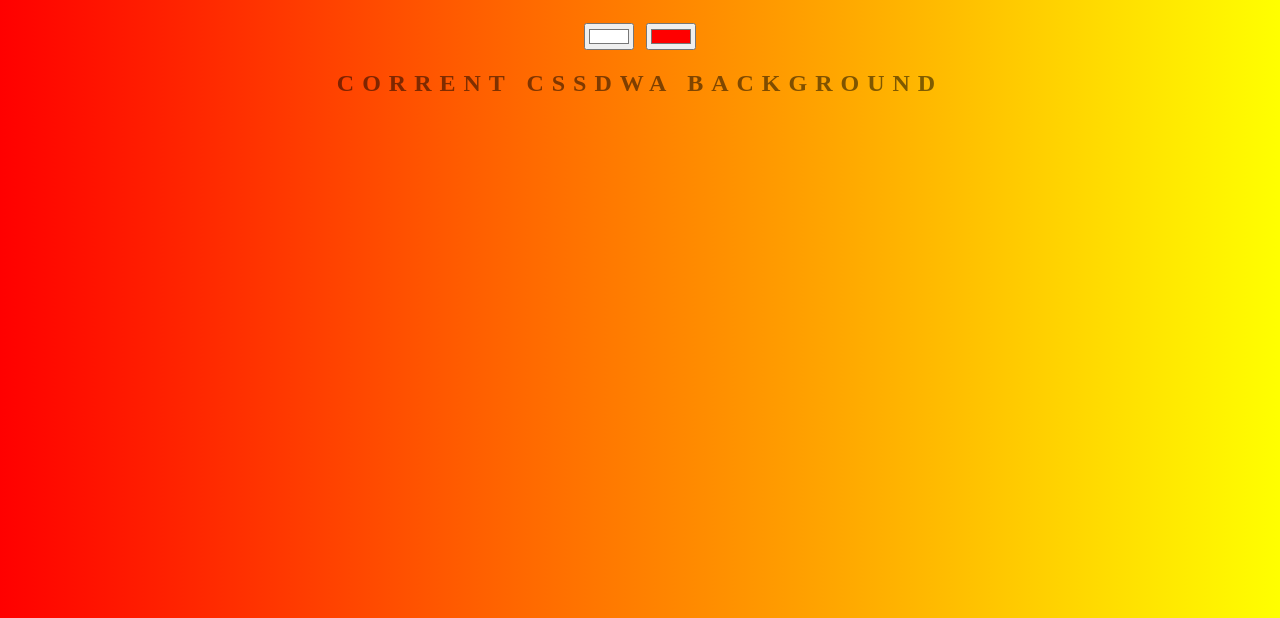
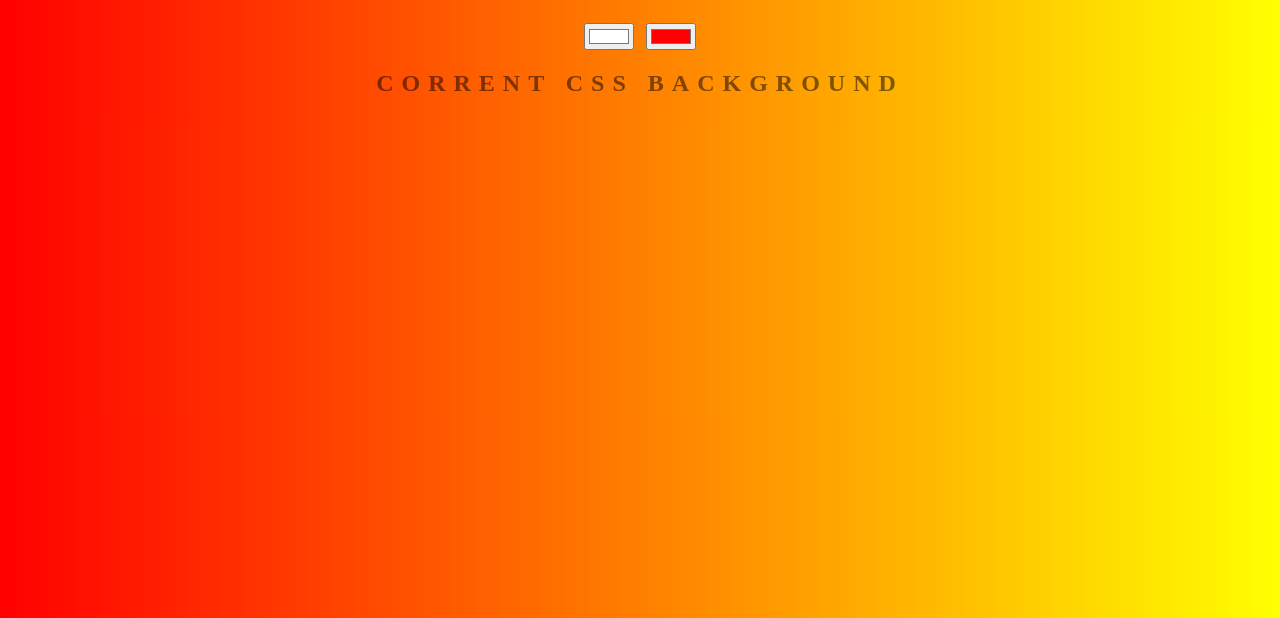
Before and after one commit to Mosbron/background-generator, a website: page index.html in a window 1280 px wide. Shown: the part 182-800 px from the top of the page. Drawn offline with Linux system fonts and the light colour scheme.

Commit message:
ny oppdater

```diff
--- a/index.html
+++ b/index.html
@@ -10,8 +10,8 @@
 	<h1>Background Generator</h1>
 	<input class="color1" type="color" name="color1" value="#ffffff">
 	<input class="color2" type="color" name="color2" value="#ff0000">
-	<h2>Corrent CSSdwa background</h2>
+	<h2>Corrent CSS background</h2>
 	<h3></h3>
 	<script type="text/javascript" src="script.js"></script>
 </body>
-</html>
+</html
```
Also changed, not shown: package.json (added, +19 -0 lines), 1 other file.
